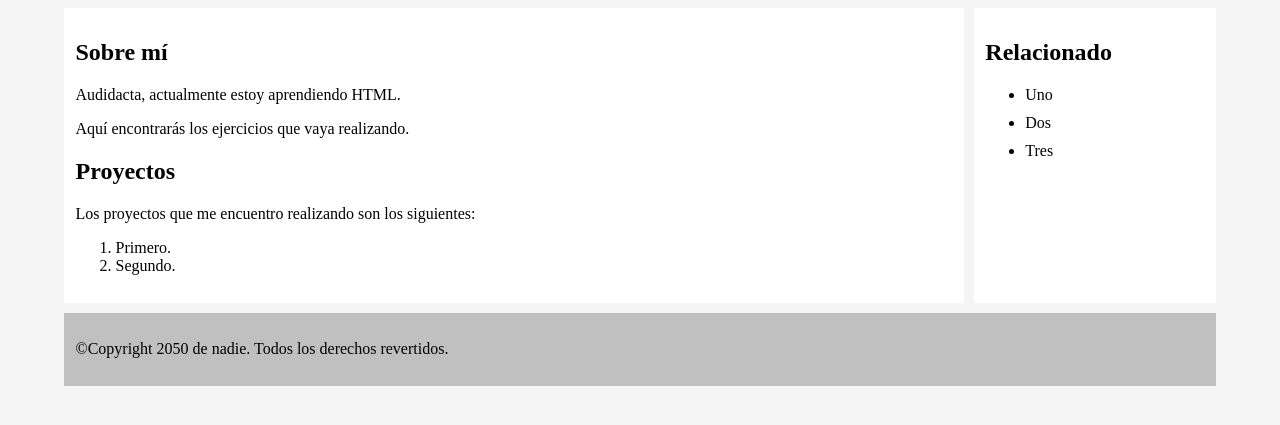
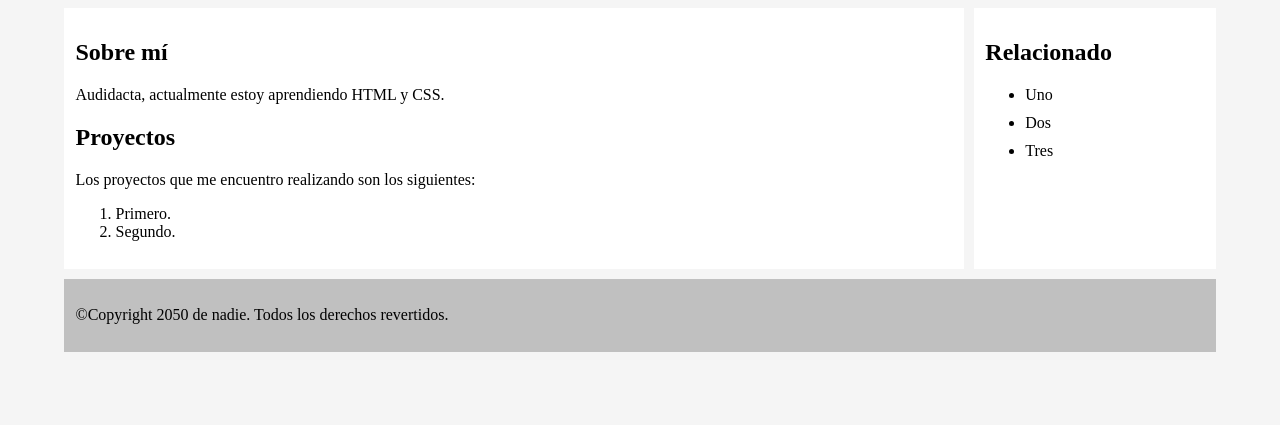
Before and after one commit to zarategde/zarategde.github.io, a plain HTML site: page index.html in a window 1280 px wide. Shown: the part 155-580 px from the top of the page. Drawn offline with Linux system fonts and the light colour scheme.

Commit message:
Contenido agregado en index.html

```diff
--- a/index.html
+++ b/index.html
@@ -34,8 +34,7 @@
 
             <h2 id="sobremi">Sobre mí</h2>
 
-	    <p>Audidacta, actualmente estoy aprendiendo HTML.</p>
-	    <p>Aquí encontrarás los ejercicios que vaya realizando.</p>
+	    <p>Audidacta, actualmente estoy aprendiendo HTML y CSS.</p>
 
             <h2 id="proyectos">Proyectos</h3>
 
```
